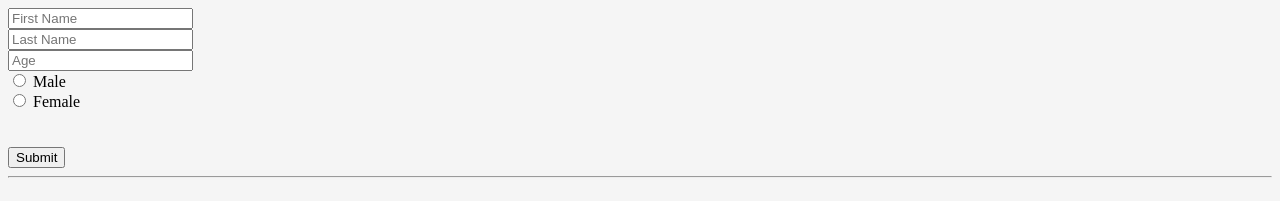
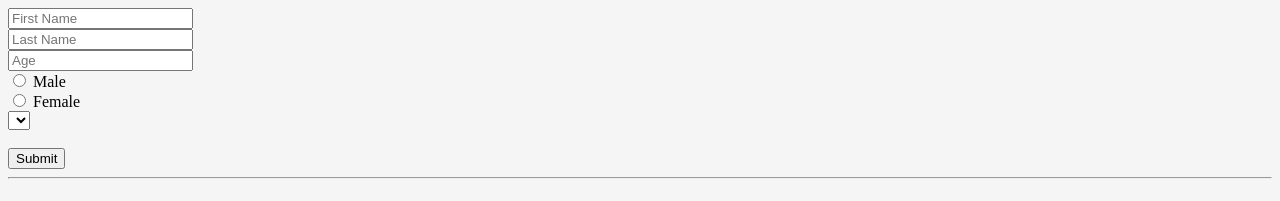
Before and after one commit to AliAbdulle/ScrimbaProject, a React (Create React App) app: page / in a window 1280 px wide. Shown: the top 201 px of the page. Built offline with nearby package versions, Linux system fonts and the light colour scheme.

Commit message:
Select dropdown adde

```diff
--- a/src/components/AllInTag.js
+++ b/src/components/AllInTag.js
@@ -46,6 +46,7 @@ class AllInTag extends Component {
             placeholder="Age"
           />
           <br />
+          {/* Create radio buttons for gender here */}
           <label>
               <input type="radio"
               name="gender"
@@ -63,11 +64,17 @@ class AllInTag extends Component {
               onChange={this.handleChange}
               /> Female
           </label>
+          <br />
+          {/* Create select box for location here */}
+          <select value="">
+                <option value="germany"></option>
+                <option value=""></option>
+                <option value=""></option>
+                <option value=""></option>
+                <option value=""></option>
+                <option value=""></option>
 
-          {/* Create radio buttons for gender here */}
-          <br />
-
-          {/* Create select box for location here */}
+          </select>
           <br />
 
           {/* Create check boxes for dietary restrictions here */}
```
